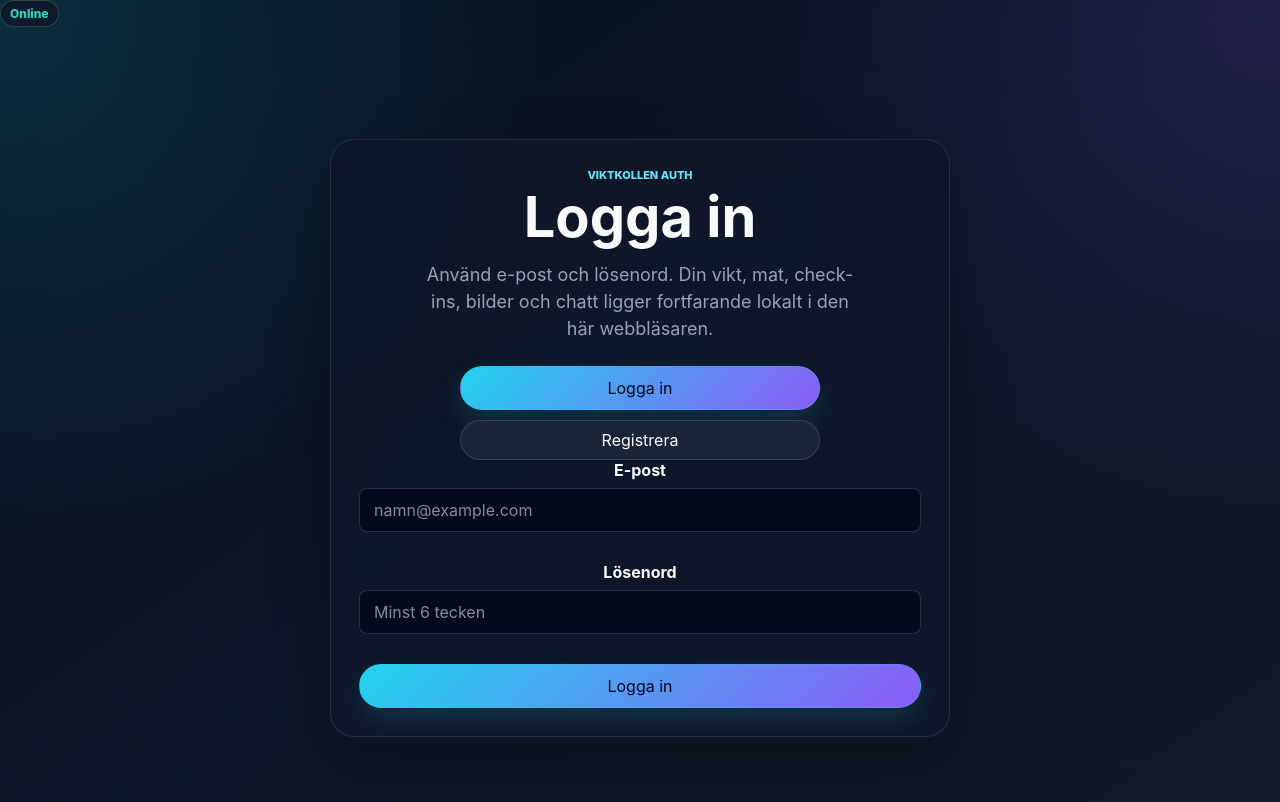
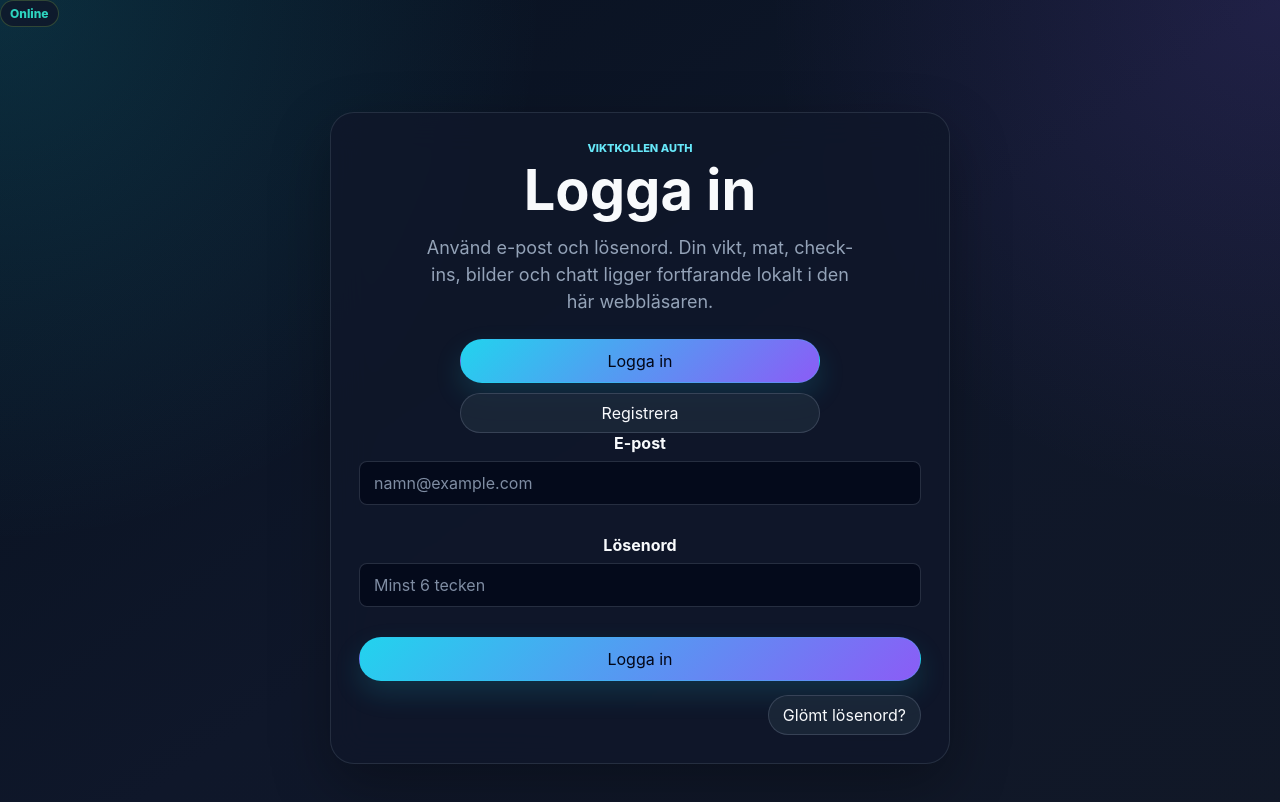
Before and after one commit to hassan83-sudo/viktkollen-app, a React (Vite) app: page / in a window 1280 px wide. Shown: the top 802 px of the page. Built offline with nearby package versions, Linux system fonts and the light colour scheme; no server answers.

Commit message:
Add forgot password flow to auth panel

```diff
--- a/src/components/AuthPanel.jsx
+++ b/src/components/AuthPanel.jsx
@@ -1,4 +1,5 @@
 import { useState } from 'react'
+import { getAuthErrorMessage, requestPasswordReset } from '../services/authService.js'
 
 function AuthPanel({
   authError,
@@ -11,17 +12,51 @@ function AuthPanel({
   const [mode, setMode] = useState('sign-in')
   const [email, setEmail] = useState('')
   const [formError, setFormError] = useState('')
+  const [formNotice, setFormNotice] = useState('')
   const [password, setPassword] = useState('')
+  const [resetLoading, setResetLoading] = useState(false)
   const isConfigured = Boolean(authStatus?.authEnabled)
   const isRegistering = mode === 'sign-up'
+  const isResettingPassword = mode === 'reset-password'
+  const isBusy = authLoading || resetLoading
+
+  function changeMode(nextMode) {
+    setMode(nextMode)
+    setFormError('')
+    setFormNotice('')
+  }
 
   async function handleSubmit(event) {
     event.preventDefault()
     setFormError('')
+    setFormNotice('')
 
     const normalizedEmail = email.trim()
 
-    if (!normalizedEmail || !password) {
+    if (!normalizedEmail) {
+      setFormError('Fyll i din e-postadress.')
+      return
+    }
+
+    if (isResettingPassword) {
+      setResetLoading(true)
+
+      const { error } = await requestPasswordReset(normalizedEmail)
+
+      setResetLoading(false)
+
+      if (error) {
+        setFormError(getAuthErrorMessage(error))
+        return
+      }
+
+      setFormNotice(
+        'Om det finns ett konto med den e-postadressen skickas en länk för att välja ett nytt lösenord.',
+      )
+      return
+    }
+
+    if (!password) {
       setFormError('Fyll i e-post och lösenord.')
       return
     }
@@ -42,28 +77,31 @@ function AuthPanel({
     <main className="app-shell welcome-shell">
       <section className="welcome-card">
         <p className="eyebrow">Viktkollen Auth</p>
-        <h1>Logga in</h1>
+        <h1>{isResettingPassword ? 'Glömt lösenord?' : 'Logga in'}</h1>
         <p className="welcome-subtitle">
-          Använd e-post och lösenord. Din vikt, mat, check-ins, bilder och chatt
-          ligger fortfarande lokalt i den här webbläsaren.
+          {isResettingPassword
+            ? 'Ange e-postadressen till ditt konto så skickar vi en återställningslänk.'
+            : 'Använd e-post och lösenord. Din vikt, mat, check-ins, bilder och chatt ligger fortfarande lokalt i den här webbläsaren.'}
         </p>
 
+        {!isResettingPassword && (
           <div className="welcome-actions">
             <button
               className={mode === 'sign-in' ? '' : 'secondary-button'}
               type="button"
-            onClick={() => setMode('sign-in')}
+              onClick={() => changeMode('sign-in')}
             >
               Logga in
             </button>
             <button
               className={mode === 'sign-up' ? '' : 'secondary-button'}
               type="button"
-            onClick={() => setMode('sign-up')}
+              onClick={() => changeMode('sign-up')}
             >
               Registrera
             </button>
           </div>
+        )}
 
         <form className="onboarding-form" onSubmit={handleSubmit}>
           <label className="field">
@@ -74,11 +112,12 @@ function AuthPanel({
               value={email}
               onChange={(event) => setEmail(event.target.value)}
               placeholder="namn@example.com"
-              disabled={!isConfigured || authLoading}
+              disabled={!isConfigured || isBusy}
               required
             />
           </label>
 
+          {!isResettingPassword && (
             <label className="field">
               <span>Lösenord</span>
               <input
@@ -87,18 +126,43 @@ function AuthPanel({
                 value={password}
                 onChange={(event) => setPassword(event.target.value)}
                 placeholder="Minst 6 tecken"
-              disabled={!isConfigured || authLoading}
+                disabled={!isConfigured || isBusy}
                 required
               />
             </label>
+          )}
 
-          <button type="submit" disabled={!isConfigured || authLoading}>
-            {authLoading
+          <button type="submit" disabled={!isConfigured || isBusy}>
+            {isBusy
               ? 'Kontrollerar...'
+              : isResettingPassword
+                ? 'Skicka återställningslänk'
                 : isRegistering
                   ? 'Skapa konto'
                   : 'Logga in'}
           </button>
+
+          {mode === 'sign-in' && (
+            <button
+              className="secondary-button"
+              type="button"
+              onClick={() => changeMode('reset-password')}
+              disabled={!isConfigured || isBusy}
+            >
+              Glömt lösenord?
+            </button>
+          )}
+
+          {isResettingPassword && (
+            <button
+              className="secondary-button"
+              type="button"
+              onClick={() => changeMode('sign-in')}
+              disabled={isBusy}
+            >
+              Tillbaka till inloggning
+            </button>
+          )}
         </form>
 
         {!isConfigured && (
@@ -109,7 +173,9 @@ function AuthPanel({
           </p>
         )}
 
-        {authNotice && <p className="welcome-note">{authNotice}</p>}
+        {(formNotice || authNotice) && (
+          <p className="welcome-note">{formNotice || authNotice}</p>
+        )}
 
         {(formError || authError) && (
           <p className="form-error" role="alert">
```
Lines whose indentation alone changed are shown as unchanged.
